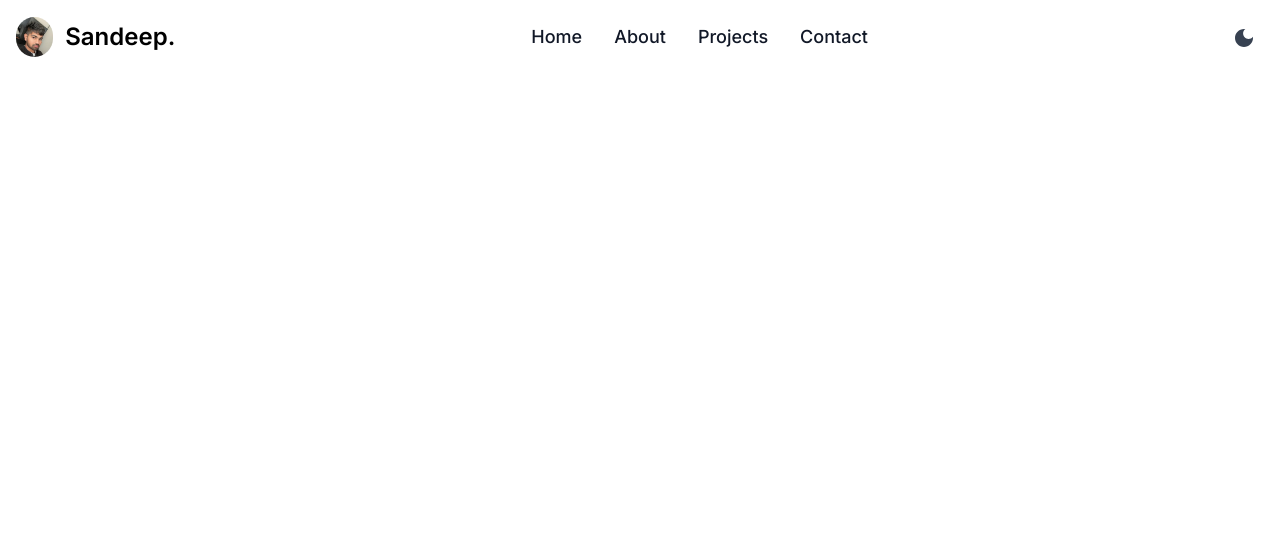
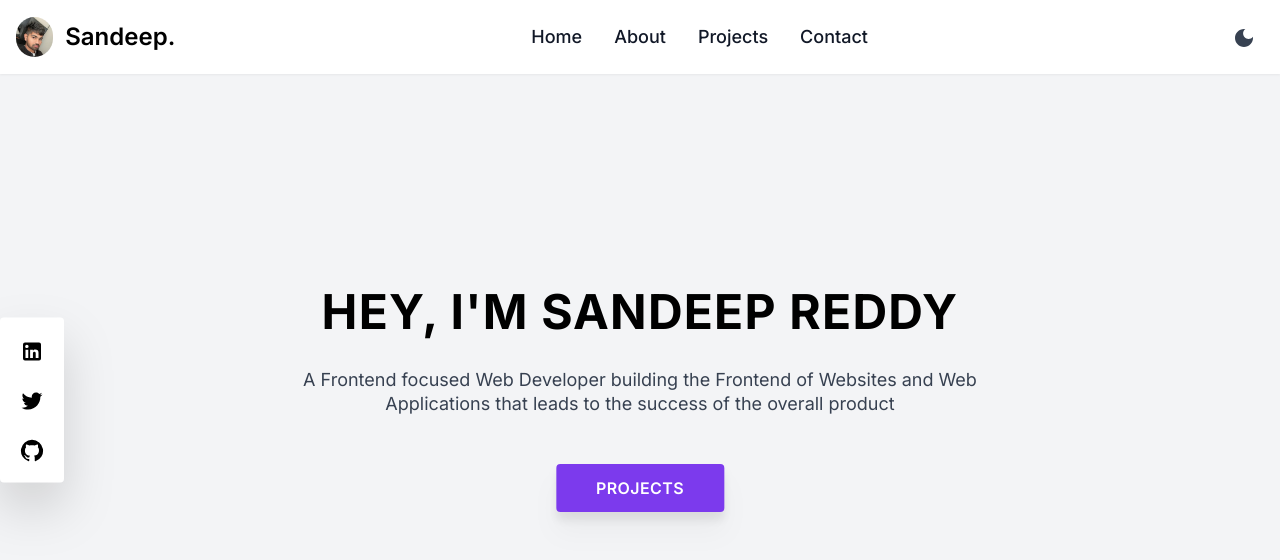
Before and after one commit to sandeep-reddy1101/portfolio, a Next.js app: page / in a window 1280 px wide. Shown: the top 560 px of the page. Built offline with nearby package versions, Linux system fonts and the light colour scheme.

Commit message:
adding hero component

```diff
--- a/app/globals.css
+++ b/app/globals.css
@@ -1,3 +1,8 @@
 @tailwind base;
 @tailwind components;
 @tailwind utilities;
+
+body {
+    margin: 0px;
+    padding: 0px;
+}
--- a/app/page.tsx
+++ b/app/page.tsx
@@ -1,4 +1,5 @@
-"use client"
+"use client";
+import Hero from "@/components/hero";
 import Nav from "@/components/nav";
 import { useState } from "react";
 
@@ -10,7 +11,7 @@ export default function Home() {
   return (
     <div className={darkMode ? "dark" : ""}>
       <Nav darkMode={darkMode} toggleDarkMode={toggleDarkMode} />
-
+      <Hero />
     </div>
   );
 }
--- /dev/null
+++ b/components/hero.tsx
@@ -0,0 +1,49 @@
+import LinkedInIcon from "@mui/icons-material/LinkedIn";
+import TwitterIcon from "@mui/icons-material/Twitter";
+import GitHubIcon from "@mui/icons-material/GitHub";
+import Link from "next/link";
+
+export default function Hero() {
+  const socialMedia = [
+    { icon: <LinkedInIcon />, name: "LinkedIn", link: "/" },
+    { icon: <TwitterIcon />, name: "X", link: "/" },
+    { icon: <GitHubIcon />, name: "Github", link: "/" },
+  ];
+  return (
+    <div id="home" className="relative min-h-screen flex items-center justify-center">
+      <div className="absolute inset-0 bg-cover bg-center z-0 bg-gray-100 dark:bg-gray-800"></div>
+      <div className="absolute top-1/2 left-1/2 transform -translate-x-1/2 -translate-y-1/2 max-w-screen-xl w-11/12">
+        <h1 className="text-5xl uppercase tracking-wide text-center text-black font-bold dark:text-white">
+          Hey, I'm Sandeep Reddy
+        </h1>
+        <div className="mx-auto mt-8 md:max-w-3xl">
+          <p className="text-lg text-gray-700 text-center leading-6 dark:text-slate-200">
+            A Frontend focused Web Developer building the Frontend of Websites
+            and Web Applications that leads to the success of the overall
+            product
+          </p>
+        </div>
+        <div className="mt-12 text-center">
+          <button className="bg-violet-600 text-white text-base font-semibold py-3 px-10 rounded uppercase transform transition-transform hover:translate-y-[-3px] drop-shadow-xl tracking-wide">
+            Projects
+          </button>
+        </div>
+      </div>
+      <div className="hidden md:block absolute top-1/2 left-0 transform -translate-y-1/2 bg-white drop-shadow-2xl p-2 dark:bg-gray-600 rounded">
+        <div className="w-12">
+          {socialMedia.map((item) => {
+            return (
+              <Link
+                key={item.name}
+                href={item.link}
+                className="w-full block p-3 transition duration-300 hover:bg-gray-200 rounded-md dark:hover:bg-gray-100"
+              >
+                {item.icon}
+              </Link>
+            );
+          })}
+        </div>
+      </div>
+    </div>
+  );
+}
--- a/components/nav.tsx
+++ b/components/nav.tsx
@@ -24,7 +24,7 @@ export default function Nav({ darkMode, toggleDarkMode }: navProps) {
   };
 
   return (
-    <nav className="bg-white border-gray-200 dark:bg-gray-900">
+    <nav className="bg-white border-gray-200 dark:bg-gray-900 fixed z-10 w-full drop-shadow-sm">
       <div className="max-w-screen-xl flex flex-wrap items-center justify-between mx-auto p-4">
         <Link
           href="/"
```
